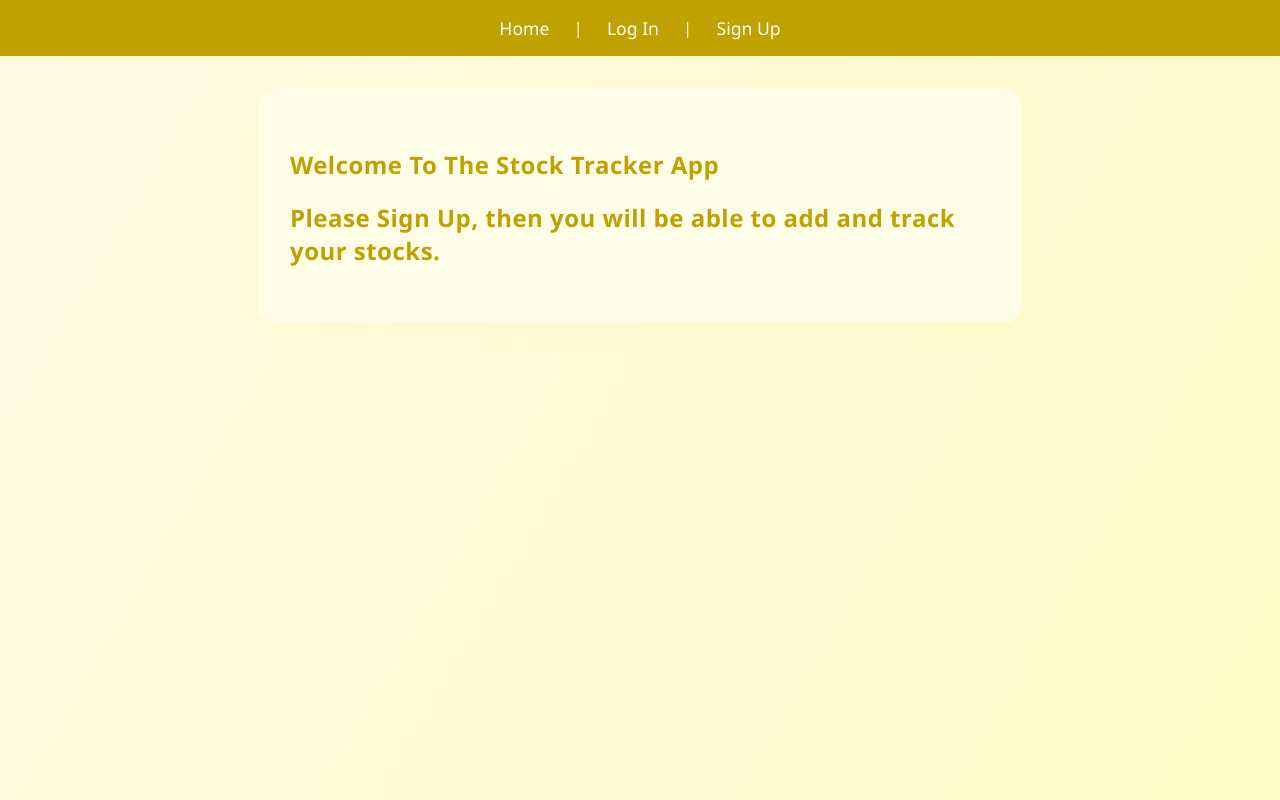
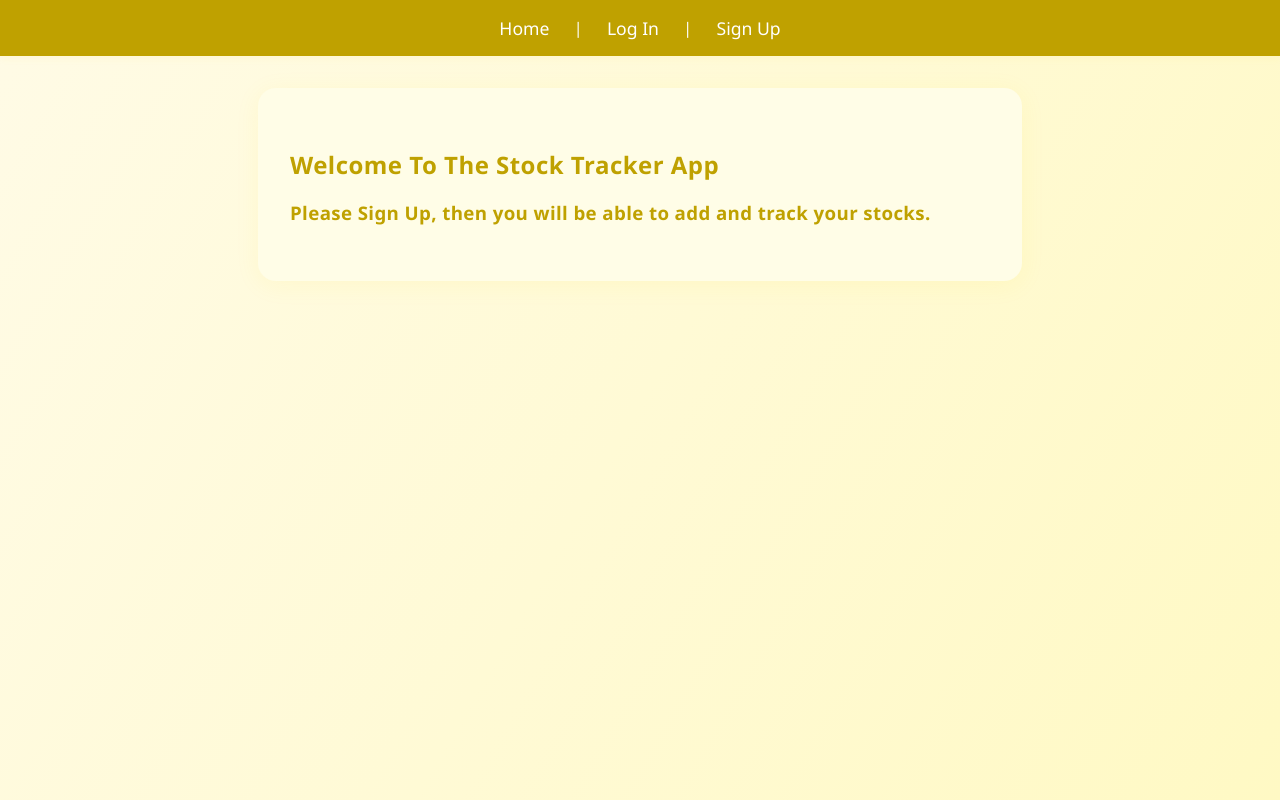
Before and after one commit to etohartman/stock-tracker, a React (Vite) app in the folder frontend/: page / in a window 1280 px wide. Built offline with nearby package versions, Linux system fonts and the light colour scheme.

Commit message:
update homepage 3

```diff
--- a/frontend/src/pages/HomePage/HomePage.jsx
+++ b/frontend/src/pages/HomePage/HomePage.jsx
@@ -2,7 +2,7 @@ export default function HomePage() {
   return (
     <>
       <h1>Welcome To The Stock Tracker App</h1>
-      <h2>Please Sign Up, then you will be able to add and track your stocks.</h2>
+      <h3>Please Sign Up, then you will be able to add and track your stocks.</h3>
     </>
   );
 }
```
